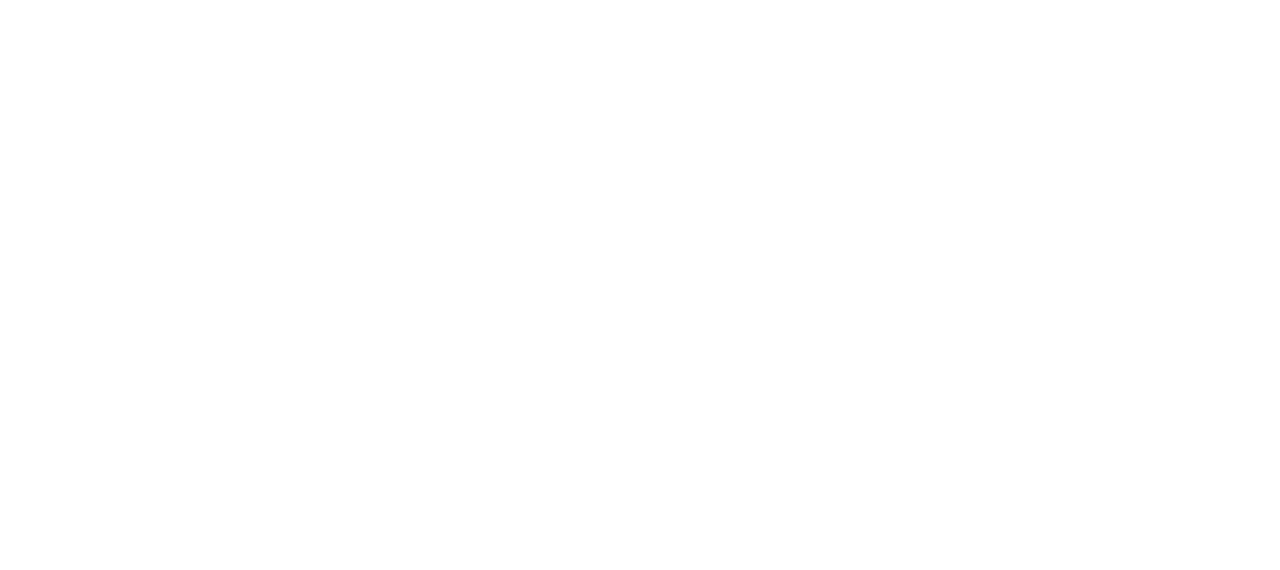
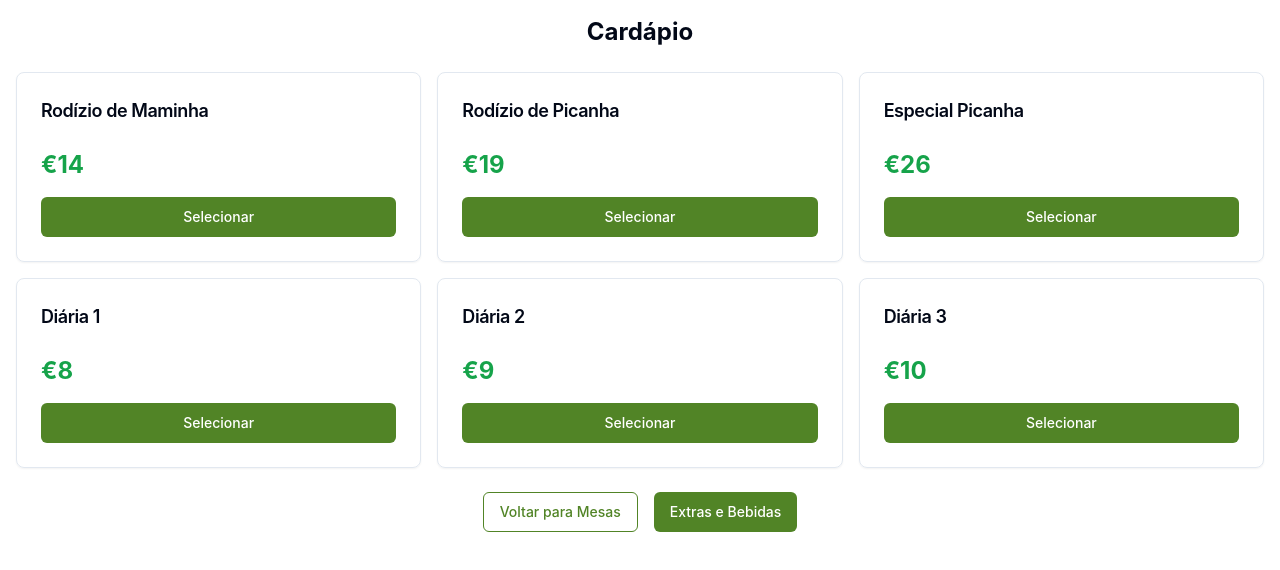
Before and after one commit to Ricoandrade12/labonnas-menu-manager, a React (Vite) app: page /menu in a window 1280 px wide. Before the commit this address had no page. Shown: the top 570 px of the page. Built offline with nearby package versions, Linux system fonts and the light colour scheme.

Commit message:
Add second screen for menu selection
Implement a new screen to facilitate menu choices in the application.
[skip gpt_engineer]

```diff
--- a/src/App.tsx
+++ b/src/App.tsx
@@ -1,30 +1,19 @@
-import { Toaster } from "@/components/ui/toaster";
-import { Toaster as Sonner } from "@/components/ui/sonner";
-import { TooltipProvider } from "@/components/ui/tooltip";
-import { QueryClient, QueryClientProvider } from "@tanstack/react-query";
-import { BrowserRouter, Routes, Route, Navigate } from "react-router-dom";
-import { AuthProvider } from "@/context/AuthContext";
-import Login from "./pages/Login";
-import Tables from "./pages/Tables";
+import { BrowserRouter as Router, Routes, Route } from "react-router-dom"
+import Tables from "@/pages/Tables"
+import MenuSelection from "@/pages/MenuSelection"
+import { Toaster } from "@/components/ui/toaster"
 
-const queryClient = new QueryClient();
+function App() {
+  return (
+    <Router>
+      <Routes>
+        <Route path="/" element={<Tables />} />
+        <Route path="/tables" element={<Tables />} />
+        <Route path="/menu" element={<MenuSelection />} />
+      </Routes>
+      <Toaster />
+    </Router>
+  )
+}
 
-const App = () => (
-  <QueryClientProvider client={queryClient}>
-    <AuthProvider>
-      <TooltipProvider>
-        <Toaster />
-        <Sonner />
-        <BrowserRouter>
-          <Routes>
-            <Route path="/login" element={<Login />} />
-            <Route path="/tables" element={<Tables />} />
-            <Route path="/" element={<Navigate to="/login" replace />} />
-          </Routes>
-        </BrowserRouter>
-      </TooltipProvider>
-    </AuthProvider>
-  </QueryClientProvider>
-);
-
-export default App;
+export default App
--- /dev/null
+++ b/src/pages/MenuSelection.tsx
@@ -0,0 +1,77 @@
+import React from "react"
+import { useNavigate } from "react-router-dom"
+import { Card, CardContent, CardHeader, CardTitle } from "@/components/ui/card"
+import { Button } from "@/components/ui/button"
+import { useToast } from "@/hooks/use-toast"
+
+interface MenuItem {
+  id: string
+  name: string
+  price: number
+  category: "rodizio" | "diaria"
+}
+
+const menuItems: MenuItem[] = [
+  { id: "1", name: "Rodízio de Maminha", price: 14, category: "rodizio" },
+  { id: "2", name: "Rodízio de Picanha", price: 19, category: "rodizio" },
+  { id: "3", name: "Especial Picanha", price: 26, category: "rodizio" },
+  { id: "4", name: "Diária 1", price: 8, category: "diaria" },
+  { id: "5", name: "Diária 2", price: 9, category: "diaria" },
+  { id: "6", name: "Diária 3", price: 10, category: "diaria" },
+]
+
+const MenuSelection = () => {
+  const navigate = useNavigate()
+  const { toast } = useToast()
+
+  const handleSelectItem = (item: MenuItem) => {
+    toast({
+      title: "Item selecionado",
+      description: `${item.name} - €${item.price}`,
+    })
+    // TODO: Implement item selection logic
+  }
+
+  return (
+    <div className="container mx-auto p-4">
+      <h1 className="text-2xl font-bold mb-6 text-center">Cardápio</h1>
+
+      <div className="grid grid-cols-1 md:grid-cols-2 lg:grid-cols-3 gap-4">
+        {menuItems.map((item) => (
+          <Card key={item.id} className="hover:shadow-lg transition-shadow">
+            <CardHeader>
+              <CardTitle className="text-lg">{item.name}</CardTitle>
+            </CardHeader>
+            <CardContent>
+              <p className="text-2xl font-bold text-green-600 mb-4">€{item.price}</p>
+              <Button
+                onClick={() => handleSelectItem(item)}
+                className="w-full bg-[#518426] hover:bg-[#518426]/90"
+              >
+                Selecionar
+              </Button>
+            </CardContent>
+          </Card>
+        ))}
+      </div>
+
+      <div className="mt-6 flex justify-center gap-4">
+        <Button
+          variant="outline"
+          onClick={() => navigate("/tables")}
+          className="border-[#518426] text-[#518426]"
+        >
+          Voltar para Mesas
+        </Button>
+        <Button
+          onClick={() => navigate("/extras")}
+          className="bg-[#518426] hover:bg-[#518426]/90"
+        >
+          Extras e Bebidas
+        </Button>
+      </div>
+    </div>
+  )
+}
+
+export default MenuSelection
```
